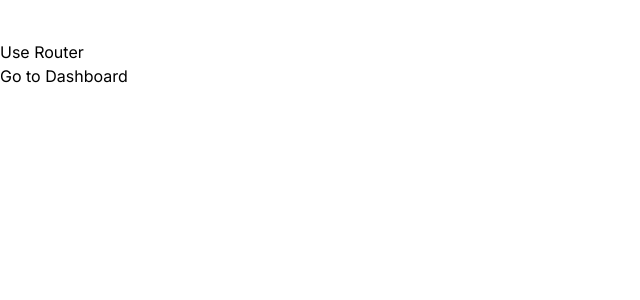
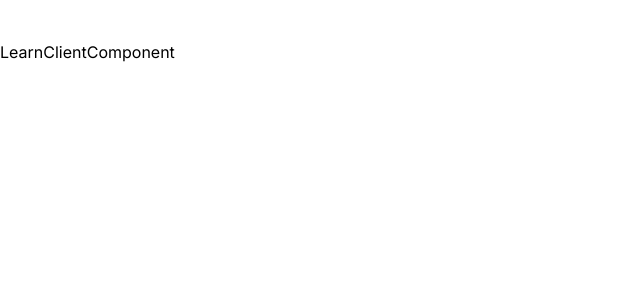
Before and after one commit to humayonitbd/Next-Js-Learning-Project, a Next.js app: page / in a window 1280 px wide. Shown: the top 300 px of the page, without its empty margins (0-640 px from the left). Built offline with nearby package versions, Linux system fonts and the light colour scheme.

Commit message:
learn client component

```diff
--- a/app/page.js
+++ b/app/page.js
@@ -1,6 +1,8 @@
 // "use client";
 
+import LearnClientComponent from "@/components/LearnClientComponent";
 import LearnLink from "@/components/LearnLink";
+import LearnServerComponent from "@/components/LearnServerComponent";
 import LearnUseRouter from "@/components/LearnUseRouter";
 
 
@@ -10,7 +12,9 @@ export default function Home() {
     <main>
       <div className="mt-10">
        {/* <LearnLink /> */}
-       <LearnUseRouter />
+       {/* <LearnUseRouter /> */}
+       {/* <LearnServerComponent /> */}
+       <LearnClientComponent />
 
       </div>
     </main>
--- /dev/null
+++ b/components/LearnClientComponent.jsx
@@ -0,0 +1,7 @@
+"use client";
+
+export default function LearnClientComponent() {
+  return (
+    <div>LearnClientComponent</div>
+  )
+}
--- a/components/LearnServerComponent.jsx
+++ b/components/LearnServerComponent.jsx
@@ -3,7 +3,7 @@
 export default function LearnServerComponent() {
   return (
     <div>
-
+        <h2>Lern Server Component</h2>
     </div>
   )
 }
```
